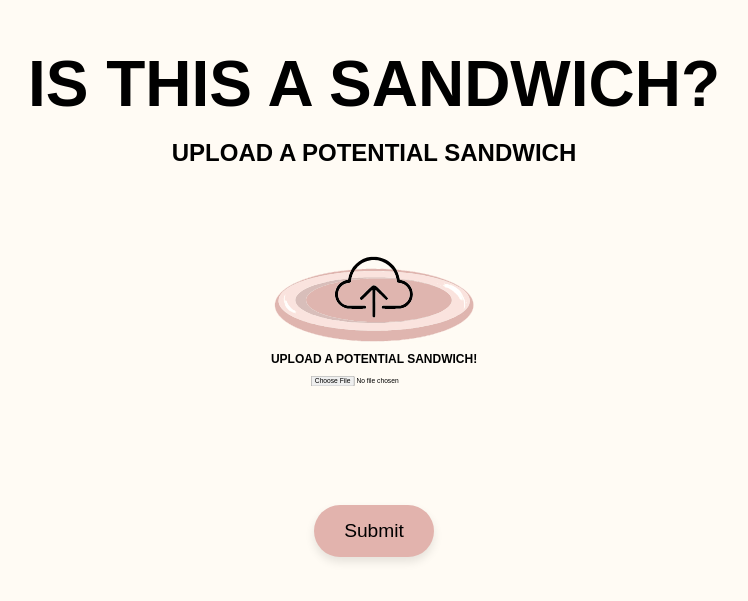
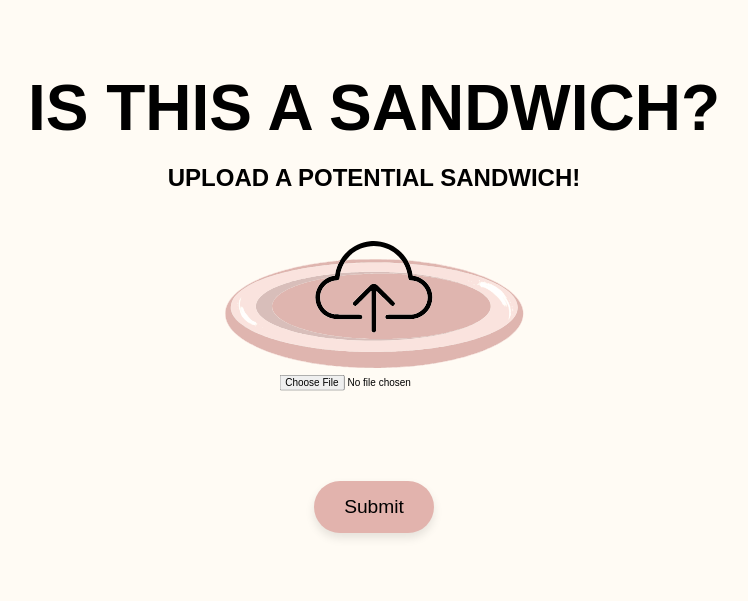
Before and after one commit to V1CTOR1AL33/not-a-sandwich-repo, a React (Vite) app: page / in a window 1280 px wide. Shown: the part 107-708 px from the top of the page, without its empty margins (266-1014 px from the left). Built offline with nearby package versions, Linux system fonts and the light colour scheme; a web font is replaced by a local one.

Commit message:
updated upload image feature

```diff
--- a/src/App.jsx
+++ b/src/App.jsx
@@ -92,7 +92,7 @@ function App() {
           />
           <Route
             path="/response"
-            element={<ResponsePage message={responseMessage} />}
+            element={<ResponsePage message={responseMessage} setHasImage={setHasImage} hasImage={hasImage}/>}
           />
         </Routes>
       </div>
--- a/src/components/UploadImage.jsx
+++ b/src/components/UploadImage.jsx
@@ -1,7 +1,7 @@
 import React, { useState, useRef, useEffect } from "react";
 
 const UploadImage = ({ setHasImage, hasImage }) => {
-    const [uploadedImage, setUploadedImage] = useState(null);
+    const [uploadedImage, setUploadedImage] = useState(null); //holds the uploaded image
     const fileInputRef = useRef(null);
 
     useEffect(() => {
@@ -23,7 +23,6 @@ const UploadImage = ({ setHasImage, hasImage }) => {
 
     return (
         <div>
-            <h2>Upload a Potential Sandwich!</h2>
             <input
                 ref={fileInputRef}
                 type="file"
--- a/src/style/App.css
+++ b/src/style/App.css
@@ -89,11 +89,12 @@ h1 {
   margin-top: 10px;
   border-radius: 40%;
   cursor: pointer;
-  transform: scale(0.5);
+  transform: scale(0.75);
+  font-size: 25px;
 }
 
 .upload-container:hover {
-  transform: scale(0.505);
+  transform: scale(0.76);
 }
 
 .response-container {
--- a/src/webpages/Homepage.jsx
+++ b/src/webpages/Homepage.jsx
@@ -14,7 +14,7 @@ const HomePage = ({ onSubmit, setHasImage, hasImage }) => {
   return (
     <div>
       <h1>Is this a sandwich?</h1>
-      <h2>Upload a potential sandwich</h2>
+      <h2>Upload a potential sandwich!</h2>
       <div className="upload-container">
         <img src={uploadIcon} alt="Upload Icon" />
         <UploadImage setHasImage={setHasImage} hasImage={hasImage} />
--- a/src/webpages/Responsepage.jsx
+++ b/src/webpages/Responsepage.jsx
@@ -1,7 +1,7 @@
 import React from 'react';
 import { useNavigate } from 'react-router-dom';
 
-const ResponsePage = ({ message }) => {
+const ResponsePage = ({ message, setHasImage, hasImage }) => {
   const navigate = useNavigate();
 
   const handleRetry = () => {
```
